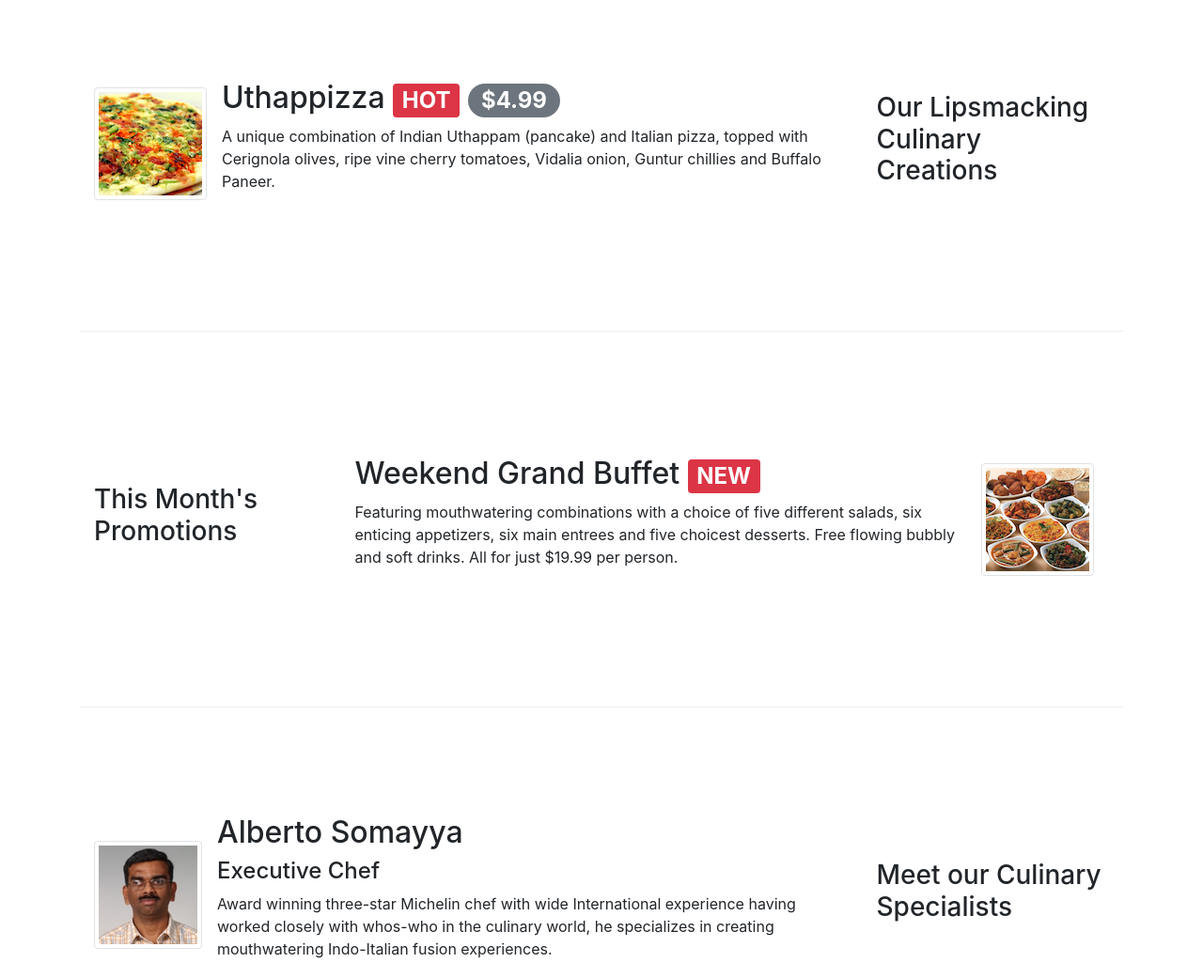
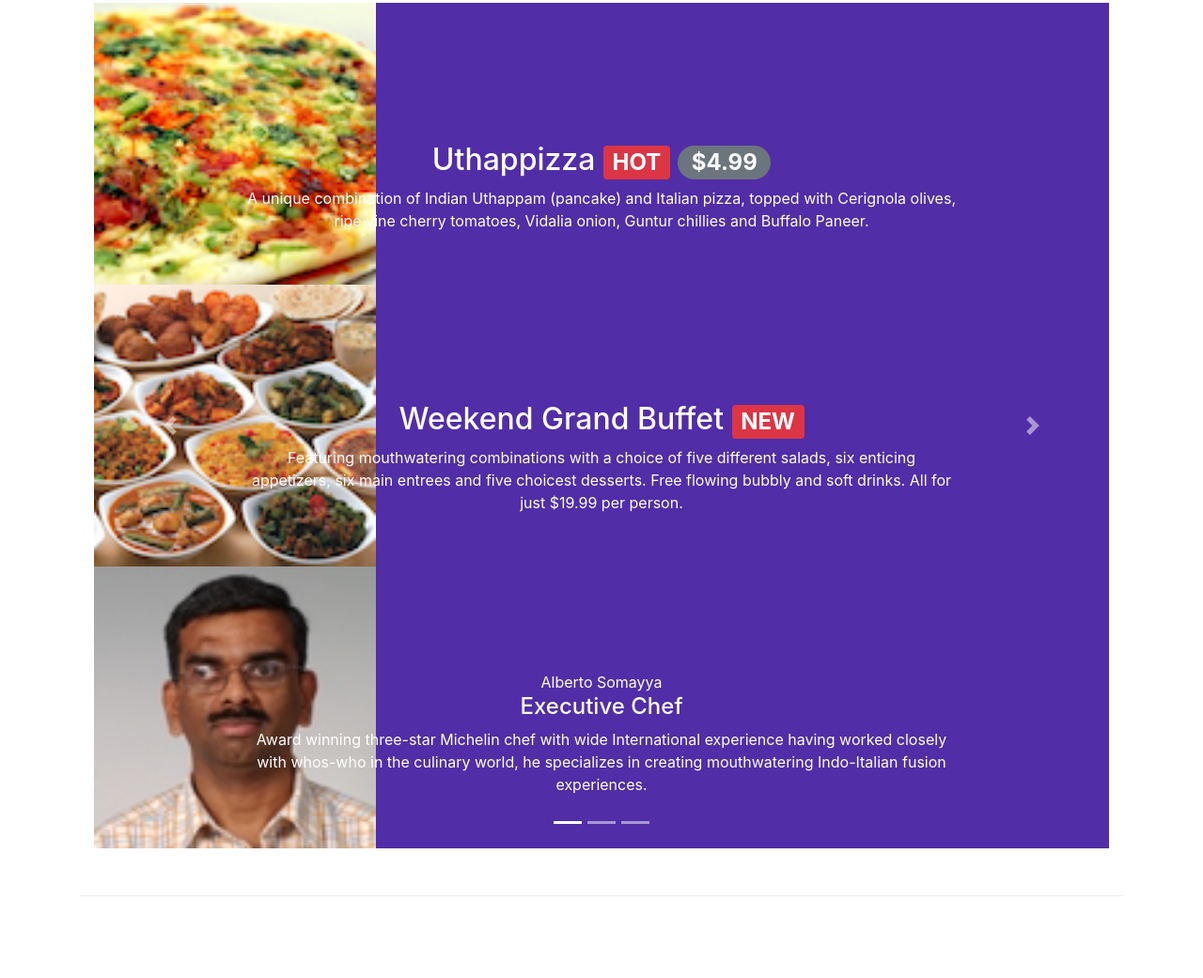
Before and after one commit to cut113/bootstrap, a website: page index.html in a window 1280 px wide. Shown: the part 421-1462 px from the top of the page at 94% size. Drawn offline with nearby package versions, Linux system fonts and the light colour scheme.

Commit message:
Carousel

```diff
--- a/css/styles.css
+++ b/css/styles.css
@@ -41,3 +41,17 @@ body{
     border-bottom: 1px solid #ddd;
     padding: 10px;
 }
+.carousel {
+    background:#512DA8;
+}
+
+.carousel-item {
+  height: 300px;
+}
+
+.carousel-item img {
+    position: absolute;
+    top: 0;
+    left: 0;
+    min-height: 300px;
+}
--- a/index.html
+++ b/index.html
@@ -103,6 +103,62 @@
     </header>
 
     <div class="container">
+        <div class="row row-content">
+            <div class="col">
+                <div id="mycarousel" class="carousel slide" data-ride="carousel">
+                    <div class="carousel-inner" role="listbox">
+                        <div class="carousel-item active">
+                            <img class="d-block img-fluid" src="img/uthappizza.png" alt="uthappizza">
+                            <div class="carousel-caption d-none d-md-block">
+                                <h2>Uthappizza
+                                    <span class="badge badge-danger">HOT</span>
+                                    <span class="badge badge-pill badge-secondary">$4.99</span>
+                                </h2>
+                                <p class="d-none d-sm-block">A unique combination of Indian Uthappam (pancake) and
+                                    Italian pizza, topped with Cerignola olives, ripe vine
+                                    cherry tomatoes, Vidalia onion, Guntur chillies and
+                                    Buffalo Paneer.</p>
+                            </div>
+                        </div>
+                        <div class="carousel-item active">
+                            <img class="d-block img-fluid" src="img/buffet.png" alt="buffet">
+                            <div class="carousel-caption d-none d-md-block">
+                                <h2>Weekend Grand Buffet
+                                    <span class="badge badge-danger">NEW</span>
+
+                                </h2>
+                                <p class="d-none d-sm-block">Featuring mouthwatering combinations with a choice of five different salads, six enticing
+                                    appetizers, six main entrees and five choicest desserts. Free flowing bubbly and soft
+                                    drinks. All for just $19.99 per person.</p>
+                            </div>
+                        </div>
+                        <div class="carousel-item active">
+                            <img class="d-block img-fluid" src="img/alberto.png" alt="alberto">
+                            <div class="carousel-caption d-none d-md-block">
+                                <h2">Alberto Somayya</h2>
+                                <h4>Executive Chef</h4>
+                                <p class="d-none d-sm-block">Award winning three-star Michelin chef with wide
+                                    International experience having worked closely with
+                                    whos-who in the culinary world, he specializes in
+                                    creating mouthwatering Indo-Italian fusion experiences.
+                                </p>
+                            </div>
+                        </div>
+                    </div>
+                    <ol class="carousel-indicators">
+                        <li data-target="#mycarousel" data-slide-to="0" class="active"></li>
+                        <li data-target="#mycarousel" data-slide-to="1"></li>
+                        <li data-target="#mycarousel" data-slide-to="2"></li>
+                    </ol>
+                    <a class="carousel-control-prev" href="#mycarousel" role="button" data-slide="prev">
+                        <span class="carousel-control-prev-icon"></span>
+                    </a>
+                    <a class="carousel-control-next" href="#mycarousel" role="button" data-slide="next">
+                        <span class="carousel-control-next-icon"></span>
+                    </a>
+                </div>
+            </div>
+        </div>
         <div class="row row-content align-items-center">
             <div class="col-12 col-sm-4 order-sm-last col-md-3">
                 <h3>Our Lipsmacking Culinary Creations</h3>
@@ -111,14 +167,7 @@
                 <div class="media">
                     <img class="d-flex mr-3 img-thumbnail align-self-center" src="img/uthappizza.png" alt="Uthappizza">
                     <div class="media-body">
-                        <h2 class="mt-0">Uthappizza
-                            <span class="badge badge-danger">HOT</span>
-                            <span class="badge badge-pill badge-secondary">$4.99</span>
-                        </h2>
-                        <p class="d-none d-sm-block">A unique combination of Indian Uthappam (pancake) and
-                            Italian pizza, topped with Cerignola olives, ripe vine
-                            cherry tomatoes, Vidalia onion, Guntur chillies and
-                            Buffalo Paneer.</p>
+
                     </div>
                 </div>
             </div>
@@ -132,13 +181,7 @@
                 <div class="media">
 
                     <div class="media-body">
-                        <h2 class="mt-0">Weekend Grand Buffet
-                            <span class="badge badge-danger">NEW</span>
 
-                        </h2>
-                        <p class="d-none d-sm-block">Featuring mouthwatering combinations with a choice of five different salads, six enticing
-                            appetizers, six main entrees and five choicest desserts. Free flowing bubbly and soft
-                            drinks. All for just $19.99 per person.</p>
                     </div>
                     <img class="d-flex mr-3 img-thumbnail align-self-center" src="img/buffet.png" alt="Uthappizza">
                 </div>
```
